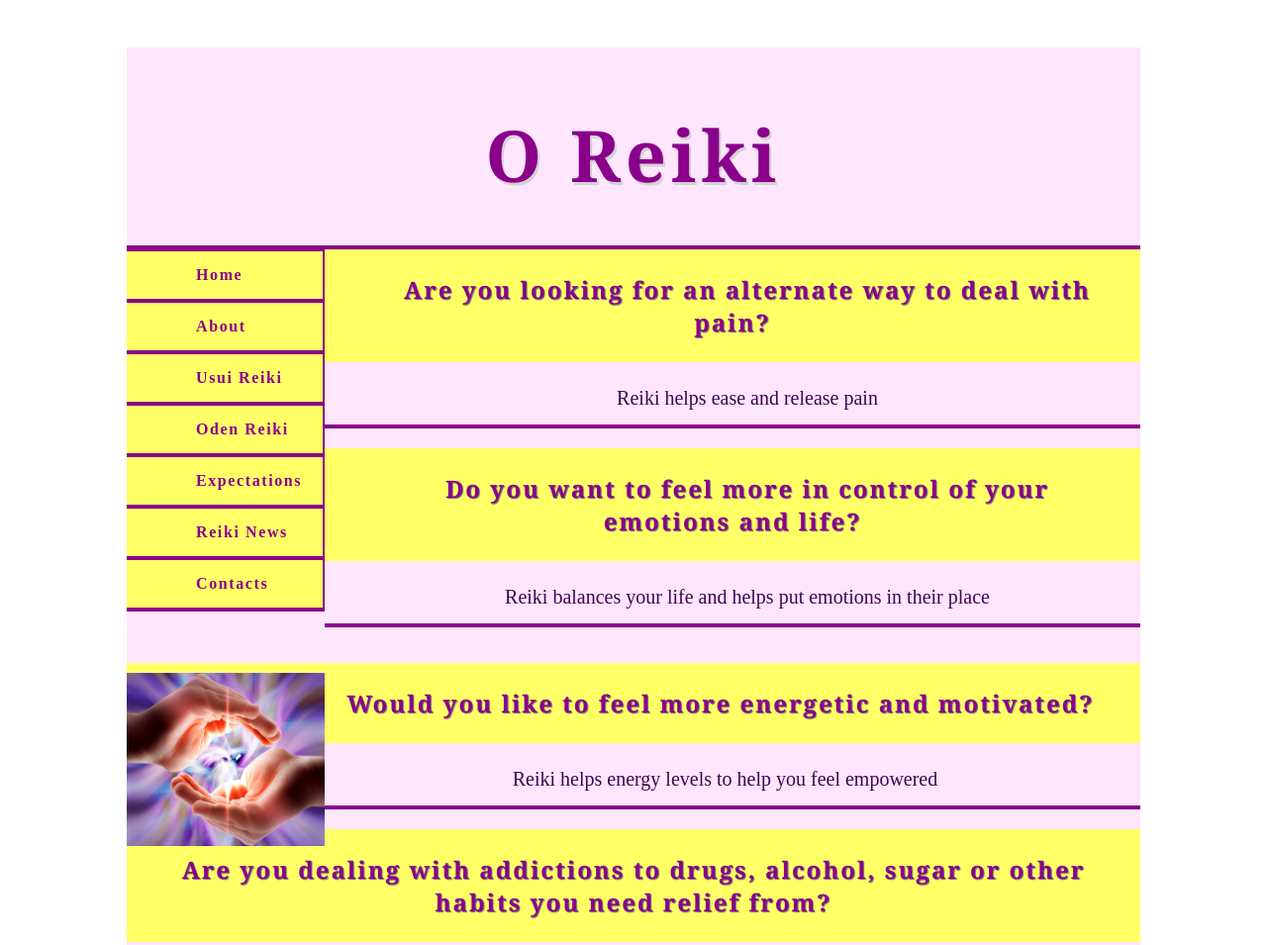
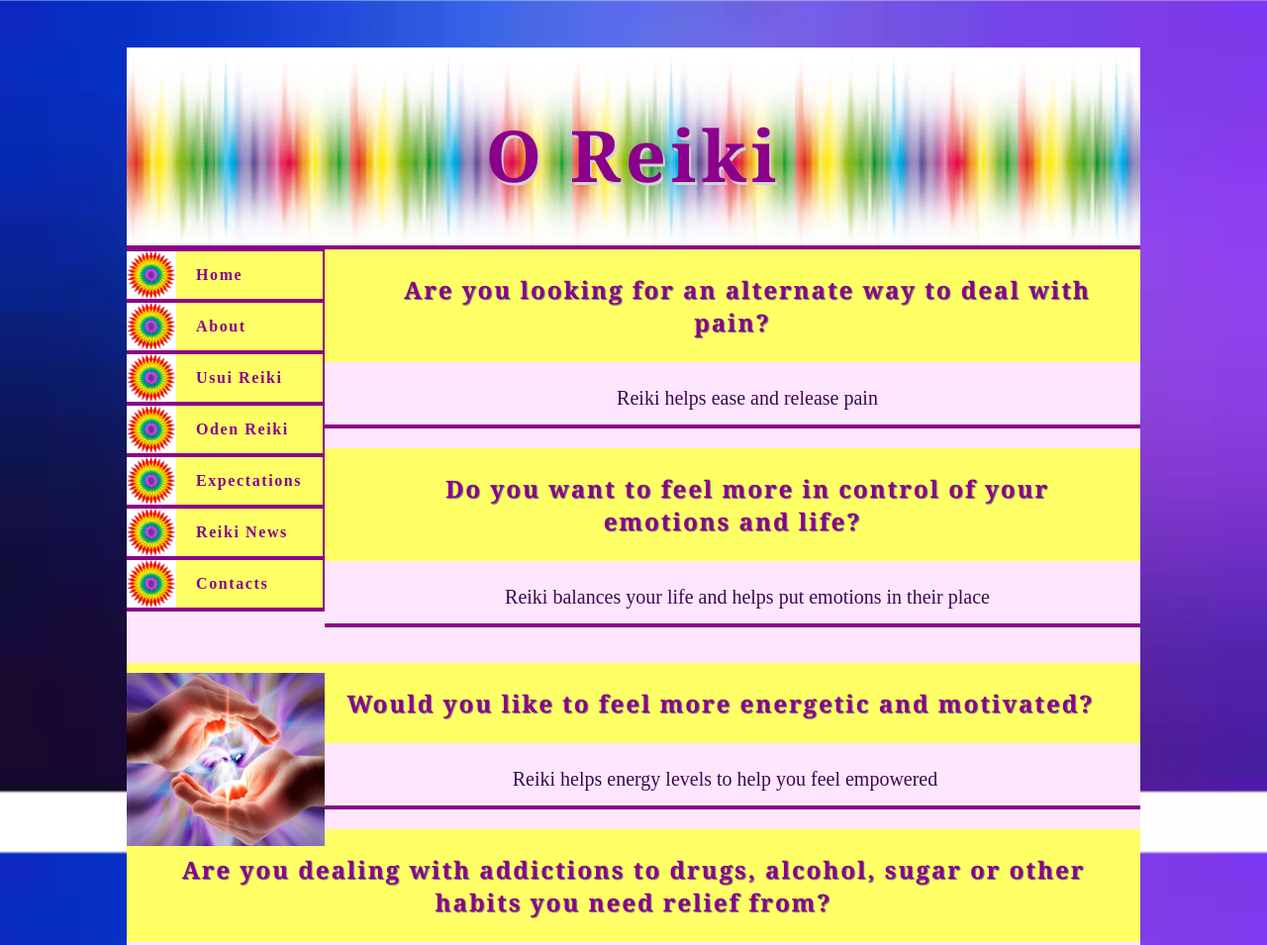
Before and after one commit to kylo2212/O-Reiki, a plain HTML site: page index.html in a window 1280 px wide. Shown: the top 955 px of the page at 99% size. Drawn offline with Linux system fonts and the light colour scheme.

Commit message:
Update oreikistylesheet.css

```diff
--- a/oreikistylesheet.css
+++ b/oreikistylesheet.css
@@ -2,7 +2,7 @@
 header, nav, main, footer, figure, figcaption { display: block; }
 
 html {
-  background: url(images/violet.blue.gradient.background.jpg) no-repeat center center fixed;
+  background: url(violet.blue.gradient.background.jpg) no-repeat center center fixed;
   background-size: cover;
   height: 100%;
  }
@@ -15,7 +15,7 @@ body { background-color: #ffe6ff;
 		width: 80%;
 		}
 
-h1 { background-image: url(images/rainbowbackground.jpg);
+h1 { background-image: url(rainbowbackground.jpg);
 		background-repeat: repeat-x;
 		text-align: center;
 		color: #8B008B;
@@ -64,7 +64,7 @@ nav a { text-decoration: none;
         display: block;
 		padding: 15px;
         background-color: #ffff66;
-	    background-image: url(images/rainbowBurst.jpg);
+	    background-image: url(rainbowBurst.jpg);
 		background-size: 50px;
 		background-position: left;
 		background-repeat: no-repeat;
@@ -77,7 +77,7 @@ nav a:link    { color: #8B008B;  }
 nav a:visited { color: #0000FF; }
 nav a:hover   { background-color: #cc99ff;
                  color: #000000;
-				 background-image: url(images/rainbowhoverburst.jpg);
+				 background-image: url(rainbowhoverburst.jpg);
 				 background-position: left;
 				 background-repeat: none;
 				 background-size: 55px;
```
